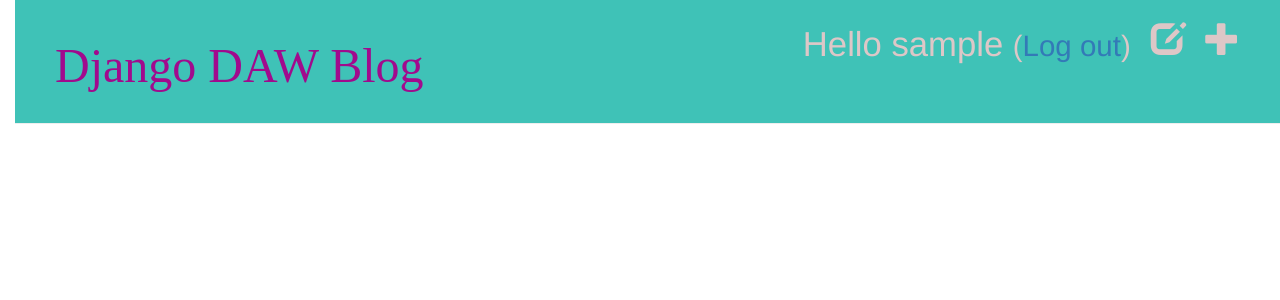
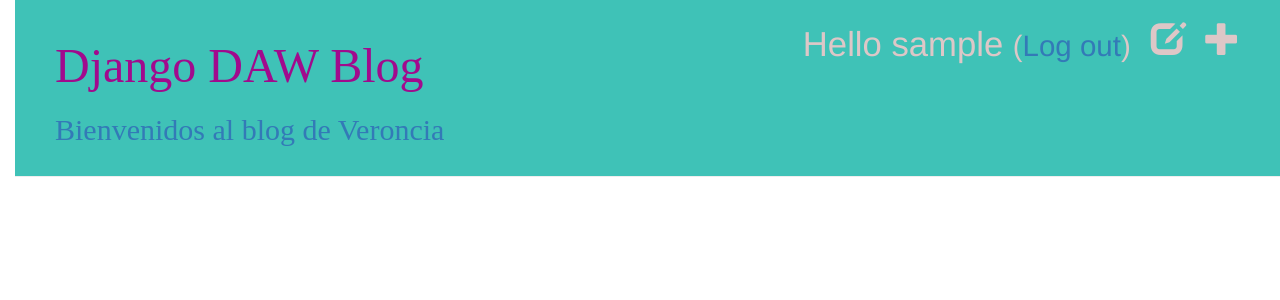
Before and after one commit to veronica993/my-first-blog, a Django app: page /drafts/ in a window 1280 px wide. Shown: the top 300 px of the page. Run offline with Django 3.2, Linux system fonts and the light colour scheme; the visitor is signed in with stand-in values (Sample User, id 1); some libraries are stand-ins or nearby versions; some web fonts are replaced.

Commit message:
Cambios de diseño.

```diff
--- a/blog/templates/blog/base.html
+++ b/blog/templates/blog/base.html
@@ -30,6 +30,7 @@
     ></a>
     {% endif %}
     <h1><a href="/">Django DAW Blog</a></h1>
+    <h2><a href="/">Bienvenidos al blog de Veroncia </a></h2>
    </div>
  </body>
 </html>
```
